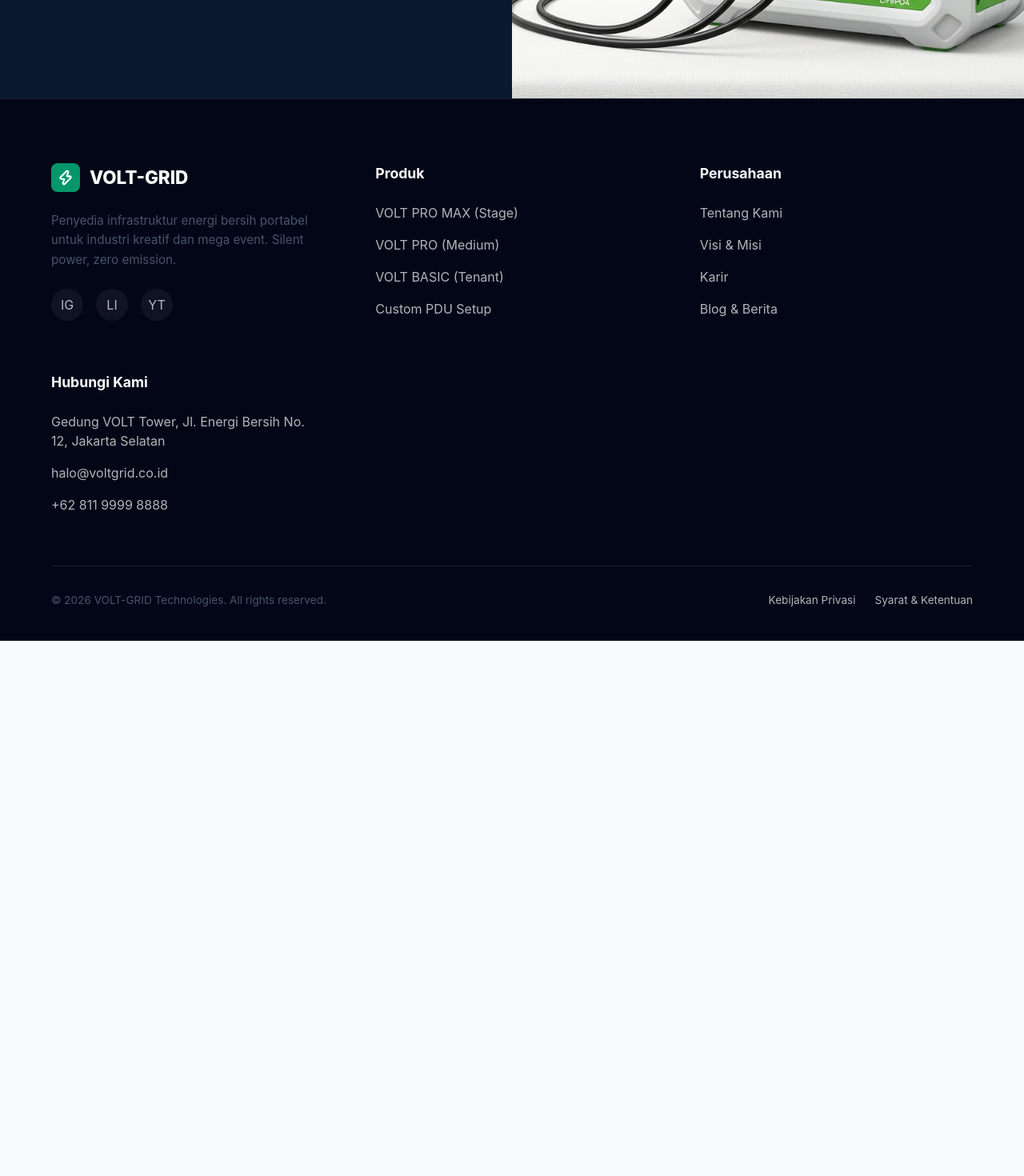
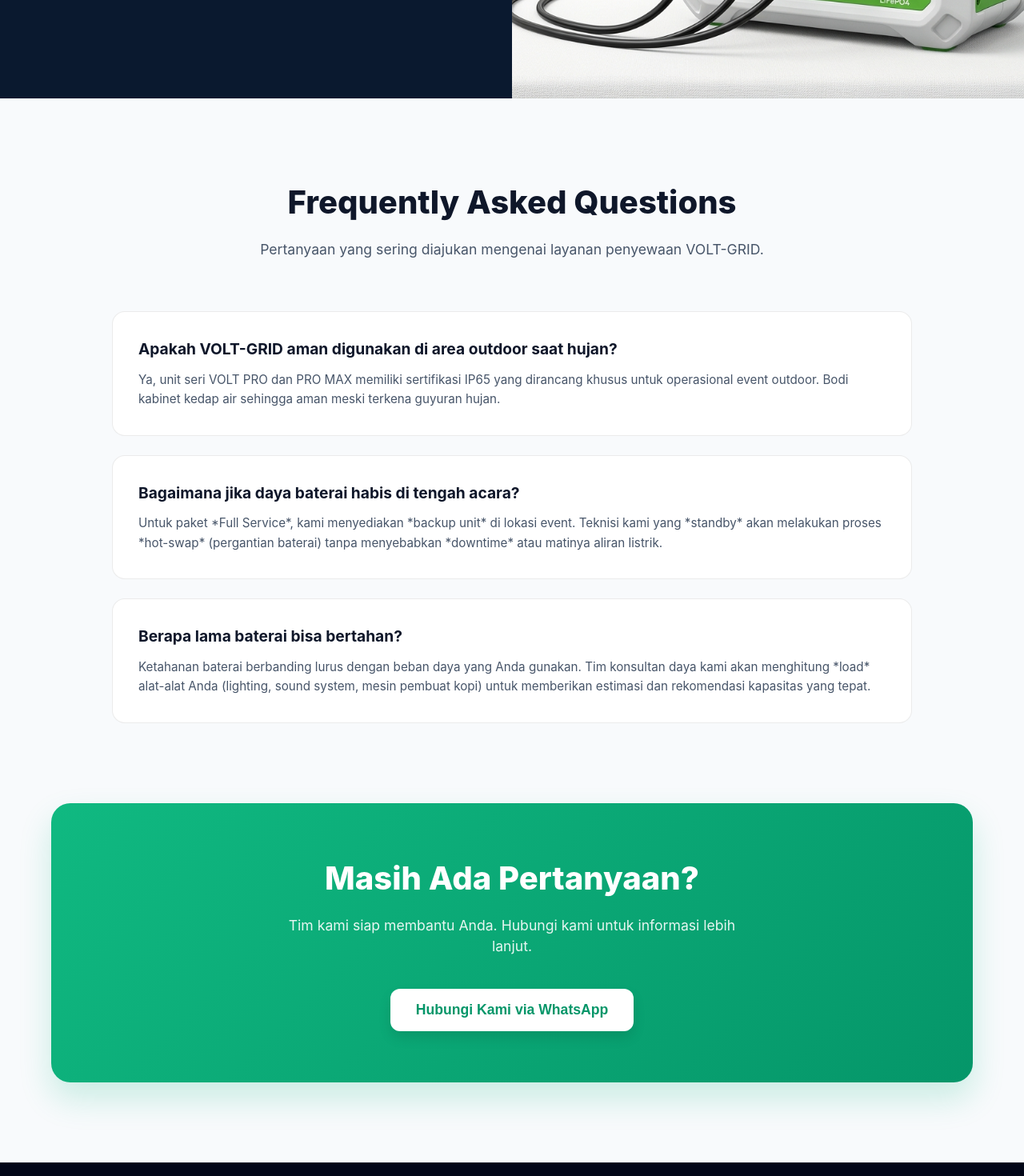
Before and after one commit to rafkiyuda/volt-grid, a React (Vite) app: page / in a window 1280 px wide. Shown: the part 4880-6350 px from the top of the page at 80% size. Before the commit the page ends 5681 px from the top, so only its background shows below. Built offline with nearby package versions, Linux system fonts and the light colour scheme.

Commit message:
feat: Add FAQ and Contact CTA section

```diff
--- a/src/pages/LandingHome.tsx
+++ b/src/pages/LandingHome.tsx
@@ -291,6 +291,68 @@
         </div>
       </section>
 
+      {/* FAQ Section */}
+      <section style={{ padding: '100px 5%', background: 'var(--bg-color)' }}>
+        <div style={{ maxWidth: '1000px', margin: '0 auto' }}>
+          <div style={{ textAlign: 'center', marginBottom: '64px' }}>
+            <h2 style={{ fontSize: '2.5rem', fontWeight: 800, marginBottom: '16px' }}>Frequently Asked Questions</h2>
+            <p style={{ fontSize: '1.1rem', color: 'var(--text-secondary)' }}>
+              Pertanyaan yang sering diajukan mengenai layanan penyewaan VOLT-GRID.
+            </p>
+          </div>
+          <div style={{ display: 'flex', flexDirection: 'column', gap: '24px' }}>
+            {/* FAQ 1 */}
+            <div style={{ background: 'var(--bg-color-secondary)', padding: '32px', borderRadius: '16px', border: '1px solid var(--glass-border)' }}>
+              <h4 style={{ fontSize: '1.2rem', fontWeight: 700, marginBottom: '12px' }}>Apakah VOLT-GRID aman digunakan di area outdoor saat hujan?</h4>
+              <p style={{ color: 'var(--text-secondary)', lineHeight: 1.6, fontSize: '0.95rem' }}>Ya, unit seri VOLT PRO dan PRO MAX memiliki sertifikasi IP65 yang dirancang khusus untuk operasional event outdoor. Bodi kabinet kedap air sehingga aman meski terkena guyuran hujan.</p>
+            </div>
+            {/* FAQ 2 */}
+            <div style={{ background: 'var(--bg-color-secondary)', padding: '32px', borderRadius: '16px', border: '1px solid var(--glass-border)' }}>
+              <h4 style={{ fontSize: '1.2rem', fontWeight: 700, marginBottom: '12px' }}>Bagaimana jika daya baterai habis di tengah acara?</h4>
+              <p style={{ color: 'var(--text-secondary)', lineHeight: 1.6, fontSize: '0.95rem' }}>Untuk paket *Full Service*, kami menyediakan *backup unit* di lokasi event. Teknisi kami yang *standby* akan melakukan proses *hot-swap* (pergantian baterai) tanpa menyebabkan *downtime* atau matinya aliran listrik.</p>
+            </div>
+            {/* FAQ 3 */}
+            <div style={{ background: 'var(--bg-color-secondary)', padding: '32px', borderRadius: '16px', border: '1px solid var(--glass-border)' }}>
+              <h4 style={{ fontSize: '1.2rem', fontWeight: 700, marginBottom: '12px' }}>Berapa lama baterai bisa bertahan?</h4>
+              <p style={{ color: 'var(--text-secondary)', lineHeight: 1.6, fontSize: '0.95rem' }}>Ketahanan baterai berbanding lurus dengan beban daya yang Anda gunakan. Tim konsultan daya kami akan menghitung *load* alat-alat Anda (lighting, sound system, mesin pembuat kopi) untuk memberikan estimasi dan rekomendasi kapasitas yang tepat.</p>
+            </div>
+          </div>
+        </div>
+      </section>
+
+      {/* CTA Section (Masih Ada Pertanyaan) */}
+      <section style={{ padding: '0 5% 100px 5%', background: 'var(--bg-color)' }}>
+        <div style={{
+          maxWidth: '1200px',
+          margin: '0 auto',
+          background: '#0ea5e9', /* A pleasant green/teal brand color */
+          backgroundImage: 'linear-gradient(135deg, #10b981 0%, #059669 100%)',
+          borderRadius: '24px',
+          padding: '64px',
+          textAlign: 'center',
+          color: '#fff',
+          boxShadow: '0 20px 40px rgba(16, 185, 129, 0.2)'
+        }}>
+          <h2 style={{ fontSize: '2.5rem', fontWeight: 800, marginBottom: '16px', color: '#fff' }}>Masih Ada Pertanyaan?</h2>
+          <p style={{ fontSize: '1.1rem', color: 'rgba(255,255,255,0.9)', marginBottom: '40px', maxWidth: '600px', margin: '0 auto 40px auto' }}>
+            Tim kami siap membantu Anda. Hubungi kami untuk informasi lebih lanjut.
+          </p>
+          <button style={{
+            padding: '16px 32px',
+            background: '#ffffff',
+            color: '#059669',
+            border: 'none',
+            borderRadius: '12px',
+            fontWeight: 800,
+            fontSize: '1.1rem',
+            cursor: 'pointer',
+            boxShadow: '0 8px 16px rgba(0,0,0,0.1)'
+          }}>
+            Hubungi Kami via WhatsApp
+          </button>
+        </div>
+      </section>
+
     </div>
   );
 };
```
